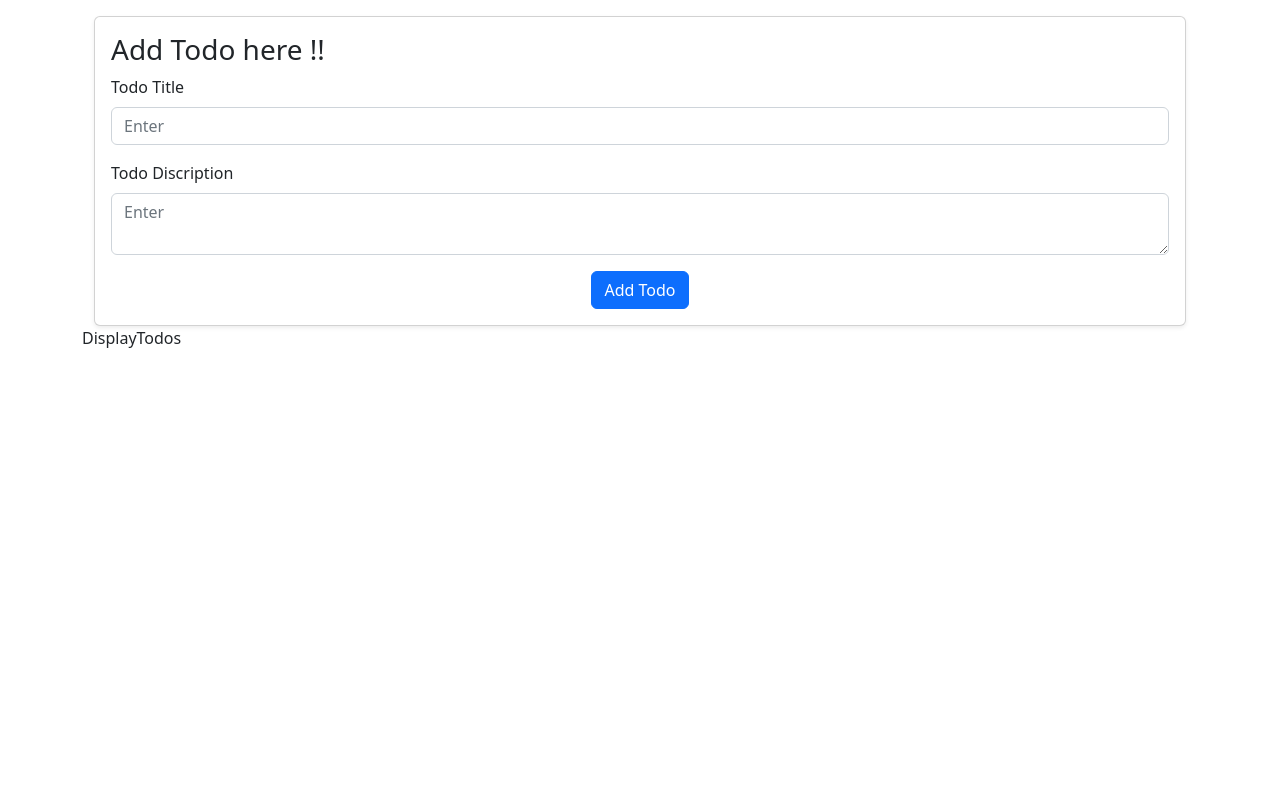
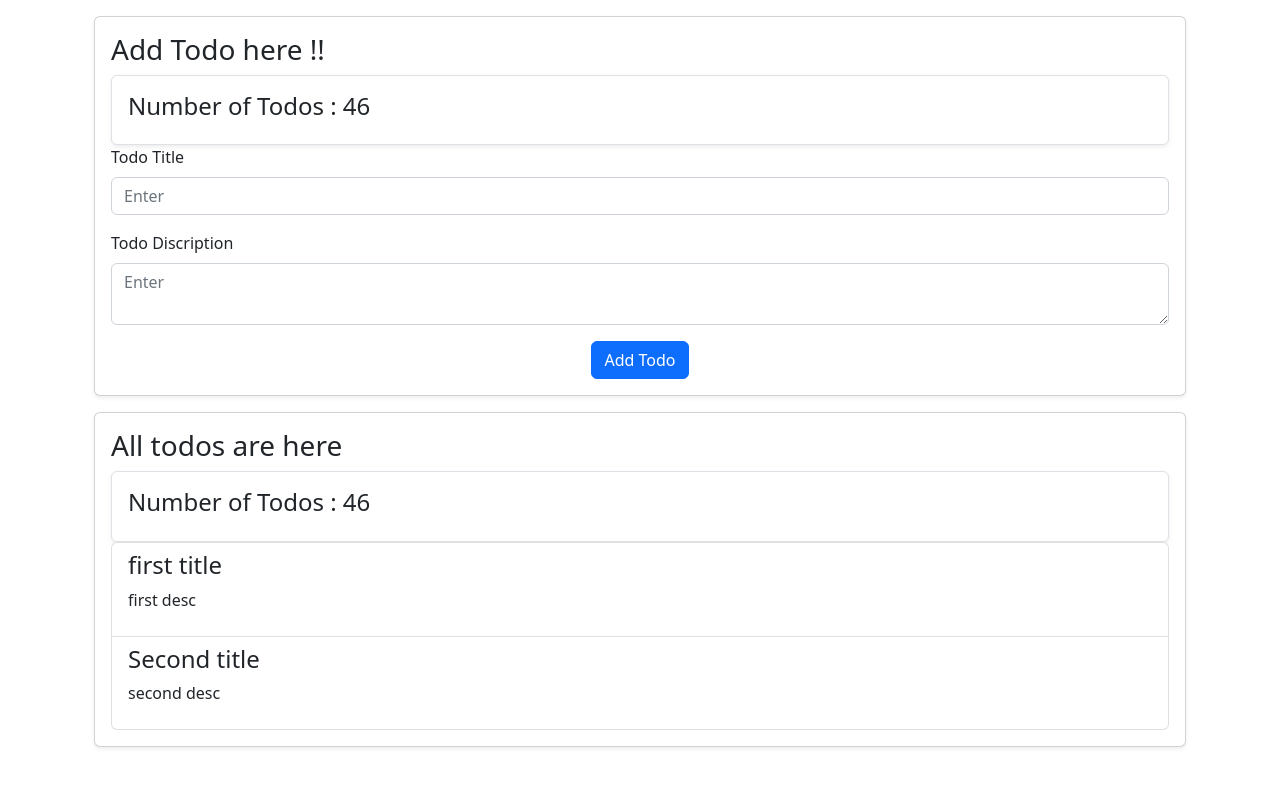
Before and after one commit to GauravJoshiJi/ToDoAppRedux, a React (Create React App) app: page / in a window 1280 px wide. Shown: the top 786 px of the page. Built offline with nearby package versions, Linux system fonts and the light colour scheme.

Commit message:
Complet UserInterface

```diff
--- a/src/components/AddTodo.jsx
+++ b/src/components/AddTodo.jsx
@@ -1,4 +1,5 @@
 import React, { useState } from "react";
+import DisplayCount from "./DisplayCount";
 import { Container, Row, Col, Card, Form, Button } from "react-bootstrap";
 
 const AddTodo = () => {
@@ -9,7 +10,12 @@ const AddTodo = () => {
 
   const handleSubmit = (event) => {
     event.preventDefault();
+    //Add todo in store
     console.log(todo);
+    setTodo({
+      title: "",
+      discription: "",
+    });
   };
 
   return (
@@ -19,7 +25,7 @@ const AddTodo = () => {
           <Card className="shadow-sm">
             <Card.Body>
               <h3>Add Todo here !!</h3>
-
+              <DisplayCount />
               {/* form  */}
               <Form onSubmit={handleSubmit}>
                 {/* title  */}
--- a/src/components/DisplayCount.jsx
+++ b/src/components/DisplayCount.jsx
@@ -0,0 +1,14 @@
+import React from "react";
+import { Card } from "react-bootstrap";
+
+const DisplayCount = () => {
+  return (
+    <Card className="shadow-sm border border-o">
+      <Card.Body>
+        <h4>Number of Todos : 46</h4>
+      </Card.Body>
+    </Card>
+  );
+};
+
+export default DisplayCount;
--- a/src/components/DisplayTodos.jsx
+++ b/src/components/DisplayTodos.jsx
@@ -1,7 +1,41 @@
-import React from "react";
+import React, { useState } from "react";
+import DisplayCount from "./DisplayCount";
+import { Container, Row, Col, Card, ListGroup } from "react-bootstrap";
 
 const DisplayTodos = () => {
-  return <div>DisplayTodos</div>;
+  const [todos, setTodos] = useState([
+    {
+      title: "first title",
+      discription: "first desc",
+    },
+    {
+      title: "Second title",
+      discription: "second desc",
+    },
+  ]);
+
+  return (
+    <Container>
+      <Row>
+        <Col>
+          <Card className="mt-3 shadow-sm">
+            <Card.Body>
+              <h3>All todos are here</h3>
+              <DisplayCount />
+              <ListGroup>
+                {todos.map((todo, index) => (
+                  <ListGroup.Item key={index}>
+                    <h4>{todo.title}</h4>
+                    <p>{todo.discription}</p>
+                  </ListGroup.Item>
+                ))}
+              </ListGroup>
+            </Card.Body>
+          </Card>
+        </Col>
+      </Row>
+    </Container>
+  );
 };
 
 export default DisplayTodos;
```
